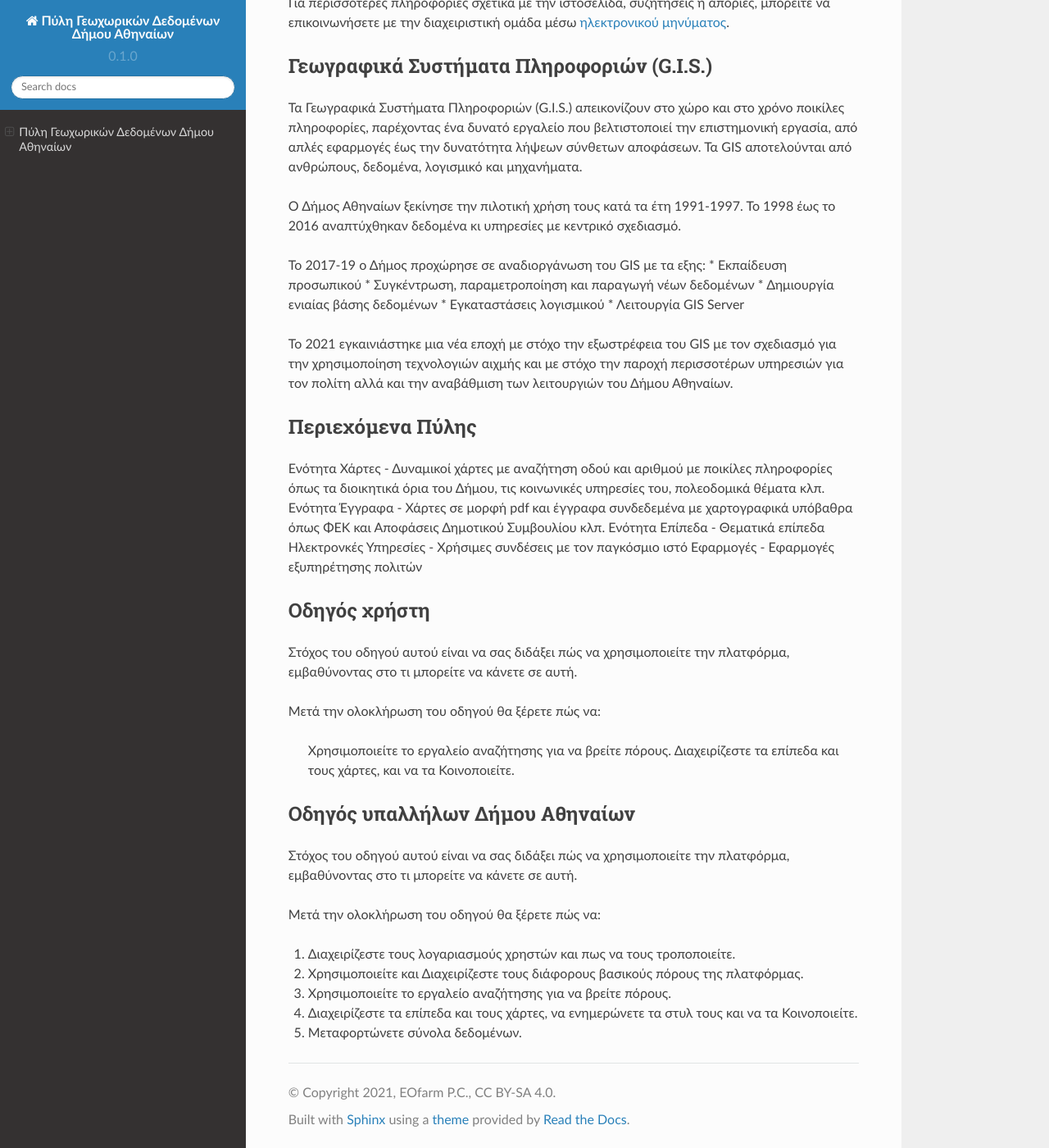
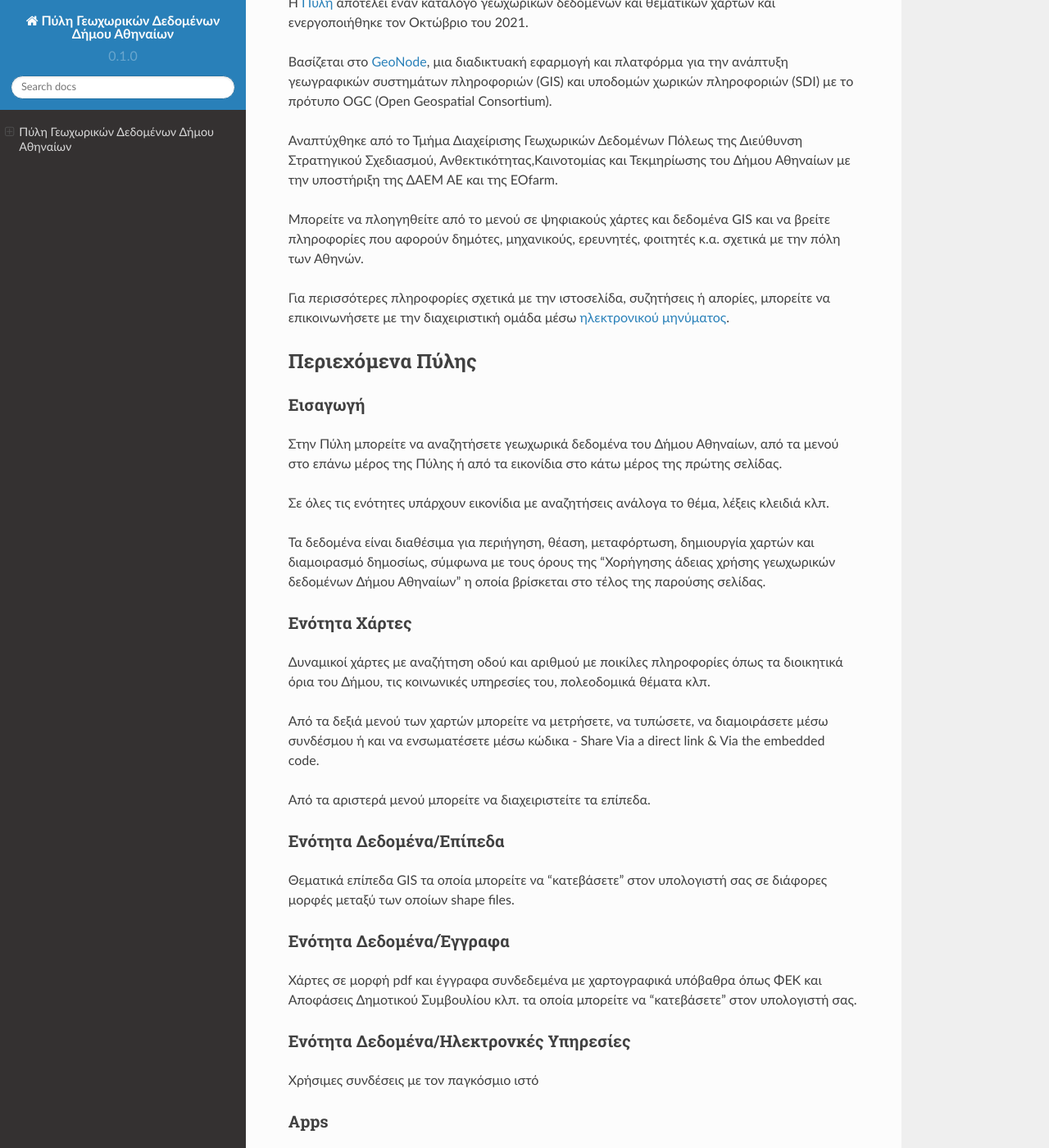
Before and after one commit to EOFarm/athens_geonode, a Sphinx documentation site: the page built from docs/source/index.rst, in a window 1280 px wide and 1400 px high, scrolled down 456 px. Shown: the whole window at 82% size. Built offline with Sphinx 7.4.7 and the Read the Docs theme 2.0.0, drawn with Linux system fonts in a browser that asks for light colours; some of the changed text lies outside the part shown.

Commit message:
1η ενημέρωση  athens_geonode/docs/source/index.rst  (#5)
* Update index.rst

```diff
--- a/docs/source/index.rst
+++ b/docs/source/index.rst
@@ -4,11 +4,17 @@
 
 Καλώς ήρθατε στην Πύλη Γεωχωρικών Δεδομένων Δήμου Αθηναίων.
 
+H Πύλη αποτελεί έναν κατάλογο γεωχωρικών δεδομένων και θεματικών χαρτών και ενεργοποιήθηκε τον Οκτώβριο του 2021. Βασίζεται στο GeoNode, μια διαδικτυακή εφαρμογή και πλατφόρμα για την ανάπτυξη γεωγραφικών συστημάτων πληροφοριών (GIS) και υποδομών χωρικών πληροφοριών (SDI) με το πρότυπο OGC (Open Geospatial Consortium). Αναπτύχθηκε από το Τμήμα Διαχείρισης Γεωχωρικών Δεδομένων Πόλεως της Διεύθυνση Στρατηγικού Σχεδιασμού, Ανθεκτικότητας,Καινοτομίας και Τεκμηρίωσης του Δήμου Αθηναίων με την υποστήριξη της ΔΑΕΜ ΑΕ και της EOfarm. Μπορείτε να πλοηγηθείτε από το μενού σε ψηφιακούς χάρτες και δεδομένα GIS και να βρείτε πληροφορίες που αφορούν δημότες, μηχανικούς, ερευνητές, φοιτητές κ.α. σχετικά με την πόλη των Αθηνών.
+
+
+
 H `Πύλη`_ αποτελεί έναν κατάλογο γεωχωρικών δεδομένων και θεματικών χαρτών και ενεργοποιήθηκε τον Οκτώβριο του 2021.
 
-Βασίζεται στο `GeoNode`_, μια διαδικτυακή εφαρμογή και πλατφόρμα για την ανάπτυξη γεωγραφικών συστημάτων πληροφοριών (GIS) και υποδομών χωρικών πληροφοριών (SDI).
+Βασίζεται στο `GeoNode`_, μια διαδικτυακή εφαρμογή και πλατφόρμα για την ανάπτυξη γεωγραφικών συστημάτων πληροφοριών (GIS) και υποδομών χωρικών πληροφοριών (SDI) με το πρότυπο OGC (Open Geospatial Consortium).
 
 Αναπτύχθηκε από το Τμήμα Διαχείρισης Γεωχωρικών Δεδομένων Πόλεως της Διεύθυνση Στρατηγικού Σχεδιασμού, Ανθεκτικότητας,Καινοτομίας και Τεκμηρίωσης του Δήμου Αθηναίων με την υποστήριξη της ΔΑΕΜ ΑΕ και της EOfarm.
+
+Μπορείτε να πλοηγηθείτε από το μενού σε ψηφιακούς χάρτες και δεδομένα GIS και να βρείτε πληροφορίες που αφορούν δημότες, μηχανικούς, ερευνητές, φοιτητές κ.α. σχετικά με την πόλη των Αθηνών.
 
 Για περισσότερες πληροφορίες σχετικά με την ιστοσελίδα, συζητήσεις ή απορίες, μπορείτε να επικοινωνήσετε με την διαχειριστική ομάδα μέσω `ηλεκτρονικού μηνύματος`_.
 
@@ -16,12 +22,44 @@ H `Πύλη`_ αποτελεί έναν κατάλογο γεωχωρικών δ
 .. _GeoNode: http://geonode.org/
 .. _ηλεκτρονικού μηνύματος: mailto:t.gis@athens.gr
 
+Περιεχόμενα Πύλης
+=================
+Εισαγωγή
+-----------
+Στην Πύλη μπορείτε να αναζητήσετε γεωχωρικά δεδομένα του Δήμου Αθηναίων, από τα μενού στο επάνω μέρος της Πύλης ή από τα εικονίδια στο κάτω μέρος της πρώτης σελίδας.
 
-Γεωγραφικά Συστήματα Πληροφοριών (G.I.S.)
-=========================================
+Σε όλες τις ενότητες υπάρχουν εικονίδια με αναζητήσεις ανάλογα το θέμα, λέξεις κλειδιά κλπ.
 
-Τα Γεωγραφικά Συστήματα Πληροφοριών (G.I.S.) απεικονίζουν στο χώρο και στο χρόνο ποικίλες πληροφορίες, παρέχοντας ένα δυνατό εργαλείο που βελτιστοποιεί την επιστημονική εργασία,
-από απλές εφαρμογές έως την δυνατότητα λήψεων σύνθετων αποφάσεων. Τα GIS αποτελούνται από ανθρώπους, δεδομένα, λογισμικό και μηχανήματα.
+Τα δεδομένα είναι διαθέσιμα για περιήγηση, θέαση, μεταφόρτωση, δημιουργία χαρτών και διαμοιρασμό δημοσίως, σύμφωνα με τους όρους της "Χορήγησης άδειας χρήσης γεωχωρικών δεδομένων Δήμου Αθηναίων" η οποία βρίσκεται στο τέλος της παρούσης σελίδας.
+
+Ενότητα Χάρτες
+----------------
+Δυναμικοί χάρτες με αναζήτηση οδού και αριθμού με ποικίλες πληροφορίες όπως τα διοικητικά όρια του Δήμου, τις κοινωνικές υπηρεσίες του, πολεοδομικά θέματα κλπ.
+
+Από τα δεξιά μενού των χαρτών μπορείτε να μετρήσετε, να τυπώσετε, να διαμοιράσετε μέσω συνδέσμου ή και να ενσωματέσετε μέσω κώδικα - Share Via a direct link & Via the embedded code.
+
+Από τα αριστερά μενού μπορείτε να διαχειριστείτε τα επίπεδα.
+
+Ενότητα Δεδομένα/Επίπεδα
+----------------
+Θεματικά επίπεδα GIS τα οποία μπορείτε να "κατεβάσετε" στον υπολογιστή σας σε διάφορες μορφές μεταξύ των οποίων shape files.
+
+Ενότητα Δεδομένα/Έγγραφα
+----------------
+Χάρτες σε μορφή pdf και έγγραφα συνδεδεμένα με χαρτογραφικά υπόβαθρα όπως ΦΕΚ και Αποφάσεις Δημοτικού Συμβουλίου κλπ. τα οποία μπορείτε να "κατεβάσετε" στον υπολογιστή σας.
+
+Ενότητα Δεδομένα/Ηλεκτρονκές Υπηρεσίες
+----------------------
+Χρήσιμες συνδέσεις με τον παγκόσμιο ιστό
+
+Apps
+------------
+Εφαρμογές (μελλοντικά)
+
+Γεωγραφικά Συστήματα Πληροφοριών (G.I.S.) Δήμου Αθηναίων
+========================================================
+
+Τα Γεωγραφικά Συστήματα Πληροφοριών (G.I.S.) απεικονίζουν στο χώρο και στο χρόνο ποικίλες πληροφορίες, παρέχοντας ένα δυνατό εργαλείο που βελτιστοποιεί την επιστημονική εργασία, από απλές εφαρμογές έως την δυνατότητα λήψεων σύνθετων αποφάσεων. Τα GIS αποτελούνται από ανθρώπους, δεδομένα, λογισμικό και μηχανήματα.
 
 Ο Δήμος Αθηναίων ξεκίνησε την πιλοτική χρήση τους κατά τα έτη 1991-1997. Το 1998 έως το 2016 αναπτύχθηκαν δεδομένα κι υπηρεσίες με κεντρικό σχεδιασμό.
 
@@ -32,37 +70,23 @@ H `Πύλη`_ αποτελεί έναν κατάλογο γεωχωρικών δ
 * Εγκαταστάσεις λογισμικού
 * Λειτουργία GIS Server
 
-To 2021 εγκαινιάστηκε μια νέα εποχή με στόχο την εξωστρέφεια του GIS με τον σχεδιασμό για την χρησιμοποίηση τεχνολογιών αιχμής και με στόχο την παροχή περισσοτέρων υπηρεσιών για τον πολίτη
-αλλά και την αναβάθμιση των λειτουργιών του Δήμου Αθηναίων.
+To 2021 εγκαινιάστηκε μια νέα εποχή με στόχο την εξωστρέφεια του GIS με τον σχεδιασμό για την χρησιμοποίηση τεχνολογιών αιχμής και με στόχο την παροχή περισσοτέρων υπηρεσιών για τον πολίτη αλλά και την αναβάθμιση των λειτουργιών του Δήμου Αθηναίων.
 
-Περιεχόμενα Πύλης
-=================
+Χορήγηση άδειας χρήσης γεωχωρικών δεδομένων Δήμου Αθηναίων
+==============================================================
+Σύμφωνα με την υπ. αριθμ. 302/2013 Απόφαση Δημοτικού Συμβουλίου:
 
-Ενότητα Χάρτες - Δυναμικοί χάρτες με αναζήτηση οδού και αριθμού με ποικίλες πληροφορίες όπως τα διοικητικά όρια του Δήμου, τις κοινωνικές υπηρεσίες του, πολεοδομικά θέματα κλπ.
-Ενότητα Έγγραφα - Χάρτες σε μορφή pdf και έγγραφα συνδεδεμένα με χαρτογραφικά υπόβαθρα όπως ΦΕΚ και Αποφάσεις Δημοτικού Συμβουλίου κλπ.
-Ενότητα Επίπεδα - Θεματικά επίπεδα
-Ηλεκτρονκές Υπηρεσίες - Χρήσιμες συνδέσεις με τον παγκόσμιο ιστό
-Εφαρμογές - Εφαρμογές εξυπηρέτησης πολιτών
+«Τα γεωχωρικά δεδομένα να διατίθενται στο κοινό με τους ειδικότερους όρους της Ελληνικής άδειας
+Creative Commons Αναφορά Προέλευσης (CC BY v.3.0) όπως προσδιορίζονται λεπτομερώς στη
+σχετική Άδεια Χρήσης http://creativecommons.org/licenses/by/3.0/gr/».
 
-Οδηγός χρήστη
-=============
+Επίσης συμπληρωματικά να αναγράφονται στην άδεια χρήσης τα εξής:
+«Ο Δήμος Αθηναίων καταβάλλει κάθε προσπάθεια έτσι ώστε το περιεχόμενο των γεωχωρικών
+πληροφοριών να είναι κατά το δυνατόν ακριβές, αληθή και επίκαιρο.
+Ο Δήμος Αθηναίων ουδεμία ευθύνη φέρει (αστική ή ποινική) ή σε παντώς είδους ζημία (θετική, ειδική
+ή αποθετική) για τυχόν απαιτήσεις του χρήστη των παραχωρημένων πληροφοριακών δεδομένων, σε
+κάθε περίπτωση μη ακριβών ή μη επικαιροποιημένων.
 
-Στόχος του οδηγού αυτού είναι να σας διδάξει πώς να χρησιμοποιείτε την πλατφόρμα, εμβαθύνοντας στο τι μπορείτε να κάνετε σε αυτή.
-
-Μετά την ολοκλήρωση του οδηγού θα ξέρετε πώς να:
-
-    Χρησιμοποιείτε το εργαλείο αναζήτησης για να βρείτε πόρους.
-    Διαχειρίζεστε τα επίπεδα και τους χάρτες, και να τα Κοινοποιείτε.
-
-Οδηγός υπαλλήλων Δήμου Αθηναίων
-===============================
-
-Στόχος του οδηγού αυτού είναι να σας διδάξει πώς να χρησιμοποιείτε την πλατφόρμα, εμβαθύνοντας στο τι μπορείτε να κάνετε σε αυτή.
-
-Μετά την ολοκλήρωση του οδηγού θα ξέρετε πώς να:
-
-1. Διαχειρίζεστε τους λογαριασμούς χρηστών και πως να τους τροποποιείτε.
-2. Χρησιμοποιείτε και Διαχειρίζεστε τους διάφορους βασικούς πόρους της πλατφόρμας.
-3. Χρησιμοποιείτε το εργαλείο αναζήτησης για να βρείτε πόρους.
-4. Διαχειρίζεστε τα επίπεδα και τους χάρτες, να ενημερώνετε τα στυλ τους και να τα Κοινοποιείτε.
-5. Μεταφορτώνετε σύνολα δεδομένων.
+Επιπλέον σημειώνουμε ότι οι προς διάθεση γεωχωρικές πληροφορίες, δεν υποκαθιστούν τις πάσης
+φύσεως διοικητικές πράξεις που οφείλει να εκδίδει ο Δήμος Αθηνάιων, π.χ. βεβαιώσεις χρήσεων γης,
+όρων δόμησης κλπ.».
```
